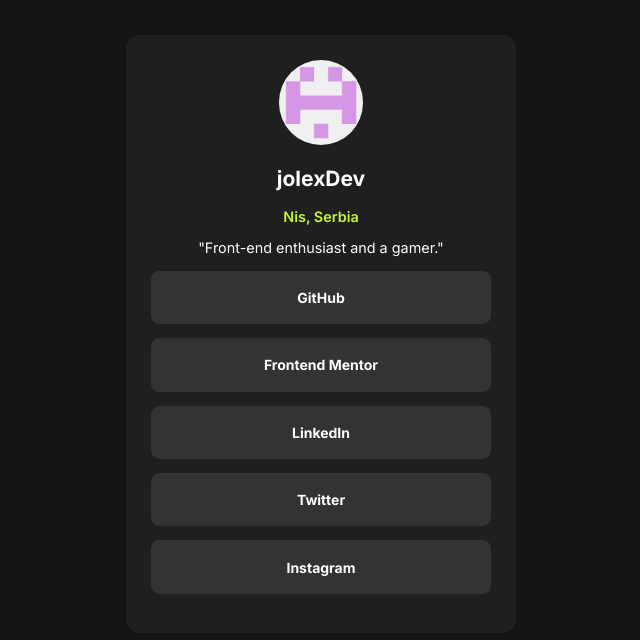
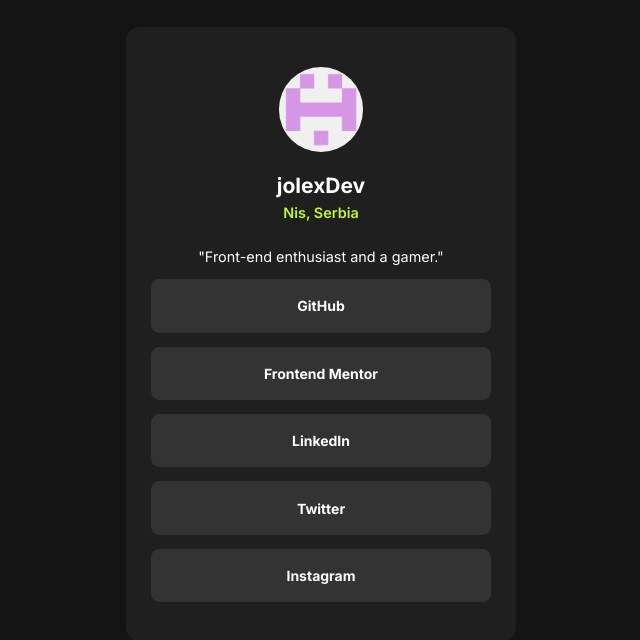
Before and after one commit to jolexDev/front-end.mentor.social, a plain HTML site: page index.html in a window 1280 px wide. Shown: the part 124-764 px from the top of the page, without its empty margins (319-959 px from the left). Drawn offline with Linux system fonts and the light colour scheme.

Commit message:
Element margins are correct to fit the layout better.

```diff
--- a/style/style.css
+++ b/style/style.css
@@ -35,6 +35,7 @@ section {
 }
 
 img {
+  margin-top: 1.1em;
   max-width: 30%;
   border-radius: 3em;
   border-color: transparent;
@@ -42,6 +43,7 @@ img {
 
 h2 {
   color: white;
+  margin-bottom: -0.4em;
 }
 
 .card {
@@ -79,6 +81,7 @@ h2 {
 .card_Location {
   font-size: 0.9rem;
   font-weight: 600;
+  margin-bottom: 1.9em;
 }
 
 @media (min-width: 370px) {
```
